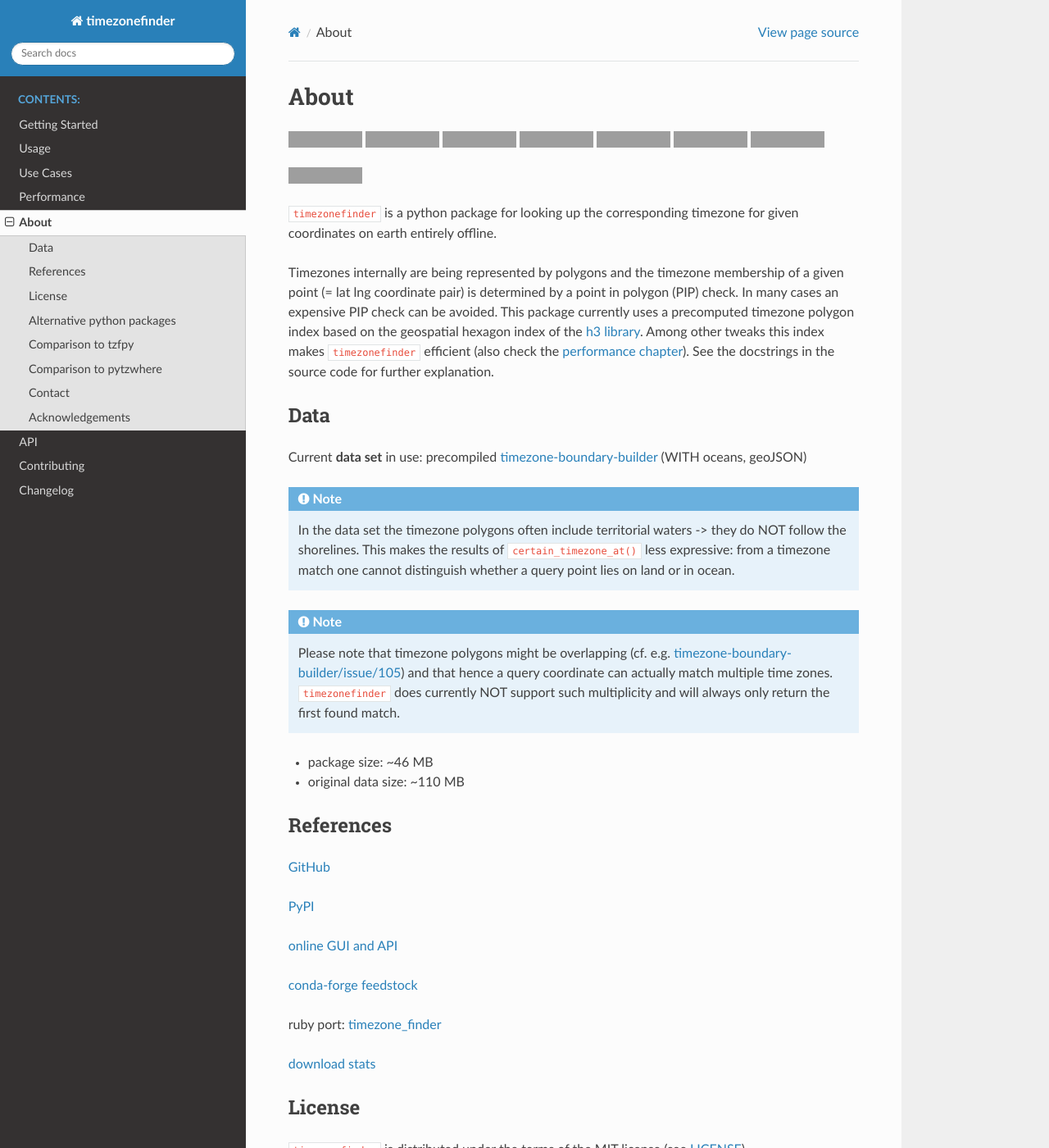
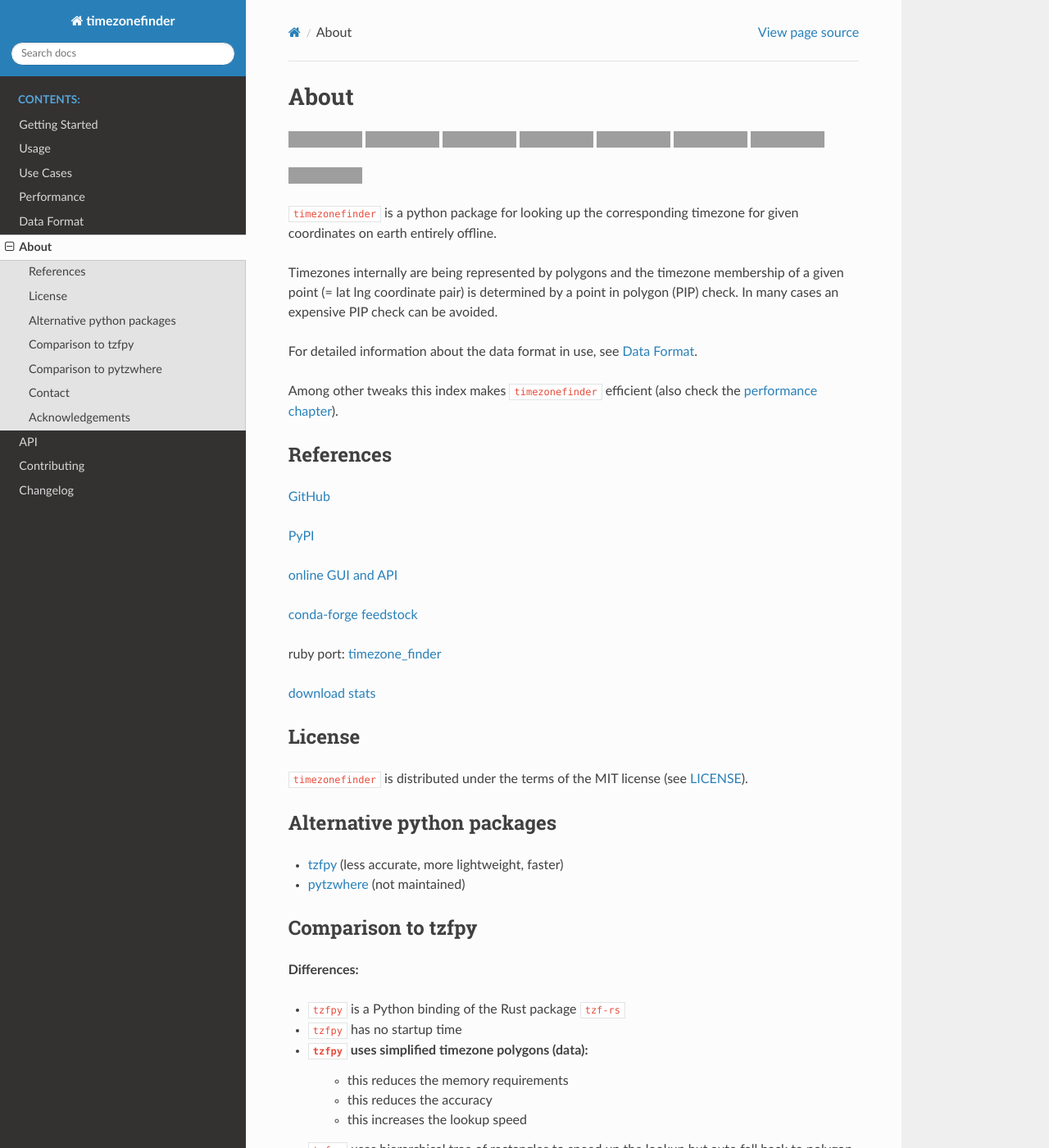
Before and after one commit to jannikmi/timezonefinder, a Sphinx documentation site: the page built from docs/3_about.rst, in a window 1280 px wide and 1400 px high. Shown: the whole window at 82% size. Built offline with Sphinx 7.4.7 and the Read the Docs theme 3.1.0, drawn with Linux system fonts in a browser that asks for light colours; some of the changed text lies outside the part shown; grey boxes are pictures that could not be loaded.

```diff
--- a/docs/1_usage.rst
+++ b/docs/1_usage.rst
@@ -174,7 +174,7 @@ Certain results can be retrieved with ``unique_timezone_at()``:
 
 .. note::
 
-    If you only use ``TimezoneFinderL``, you may delete all data files except ``timezone_names.json``, ``shortcuts.bin`` to obtain a truly lightweight installation.
+    If you only use ``TimezoneFinderL``, you may delete all unused timezone polygon data files in the folders ``data/boundaries`` and ``data/holes`` to obtain a truly lightweight installation (few MB).
 
 
 
--- a/docs/3_about.rst
+++ b/docs/3_about.rst
@@ -11,29 +11,10 @@ About
 
 Timezones internally are being represented by polygons and the timezone membership of a given point (= lat lng coordinate pair) is determined by a point in polygon (PIP) check.
 In many cases an expensive PIP check can be avoided.
-This package currently uses a precomputed timezone polygon index based on the geospatial hexagon index of the `h3 library <https://github.com/uber/h3-py>`__.
+
+For detailed information about the data format in use, see :doc:`data_format`.
+
 Among other tweaks this index makes ``timezonefinder`` efficient (also check the :ref:`performance chapter <performance>`).
-See the docstrings in the source code for further explanation.
-
-Data
-----
-
-Current **data set** in use: precompiled `timezone-boundary-builder <https://github.com/evansiroky/timezone-boundary-builder>`__ (WITH oceans, geoJSON)
-
-.. note::
-
-    In the data set the timezone polygons often include territorial waters -> they do NOT follow the shorelines.
-    This makes the results of ``certain_timezone_at()`` less expressive:
-    from a timezone match one cannot distinguish whether a query point lies on land or in ocean.
-
-.. note::
-
-    Please note that timezone polygons might be overlapping (cf. e.g. `timezone-boundary-builder/issue/105 <https://github.com/evansiroky/timezone-boundary-builder/issues/105>`__)
-    and that hence a query coordinate can actually match multiple time zones.
-    ``timezonefinder`` does currently NOT support such multiplicity and will always only return the first found match.
-
-- package size: ~46 MB
-- original data size: ~110 MB
 
 
 References
--- a/docs/index.rst
+++ b/docs/index.rst
@@ -19,6 +19,7 @@ a fast and lightweight python package for looking up the corresponding timezone
     Usage <1_usage>
     Use Cases  <2_use_cases>
     Performance <7_performance>
+    Data Format <data_format>
     About <3_about>
     API <4_api>
     Contributing <5_contributing>
```
Also changed, not shown: other parts of docs/3_about.rst (+1 -0 lines), docs/7_performance.rst (+11 -0 lines), docs/data_format.rst (added, +160 -0 lines).
